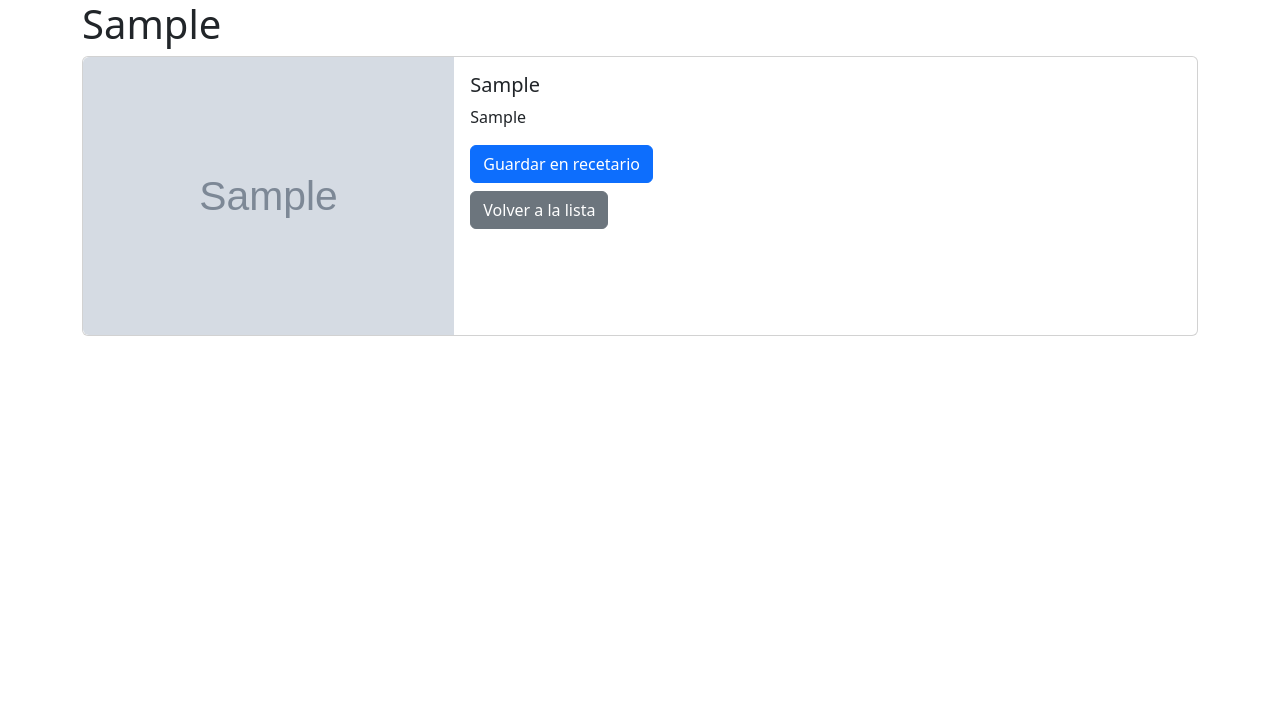
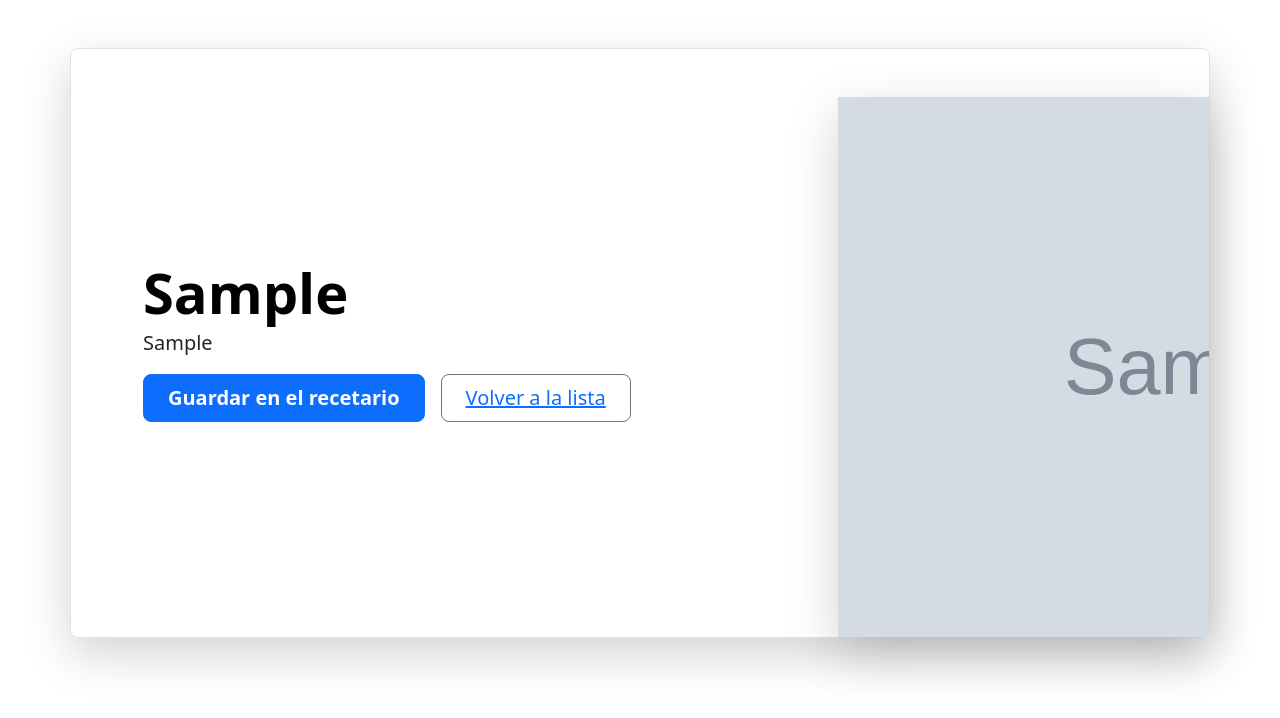
Before and after one commit to jesusdiin/cayetanotest, a Django app: page /bebidas/1 in a window 1280 px wide. Shown: the top 718 px of the page. Run offline with Django 4.2, Linux system fonts and the light colour scheme; tables that the repository leaves empty hold one stand-in row (values such as "Sample post"); grey boxes marked "Sample" are stand-in pictures; a database or web service that is not in the repository returns one stand-in record (values such as "Sample title"); data that the repository does not hold is empty.

Commit message:
style(vistas): :lipstick: add bosstarp

```diff
--- a/recetarios/templates/detalle_bebida.html
+++ b/recetarios/templates/detalle_bebida.html
@@ -8,34 +8,35 @@
     <link href="https://cdn.jsdelivr.net/npm/bootstrap@5.3.3/dist/css/bootstrap.min.css" rel="stylesheet" integrity="sha384-QWTKZyjpPEjISv5WaRU9OFeRpok6YctnYmDr5pNlyT2bRjXh0JMhjY6hW+ALEwIH" crossorigin="anonymous">
 </head>
 <body>
-    <div class="container">
 
-        <h1>{{bebida.nombre}}</h1>
-
-        <div class="card mb-3">
-            <div class="row g-0">
-              <div class="col-md-4">
-                <img src="{{ bebida.imagen }}" class="img-fluid rounded-start" alt="...">
-              </div>
-              <div class="col-md-8">
-                <div class="card-body">
-                  <h5 class="card-title">{{ bebida.nombre }}</h5>
-                    <p class="card-text">
+		<div class="container my-5">
+			<div class="row p-4 pb-0 pe-lg-0 pt-lg-5 align-items-center rounded-3 border shadow-lg">
+				<div class="col-lg-7 p-3 p-lg-5 pt-lg-3">
+				<h1 class="display-4 fw-bold lh-1 text-body-emphasis">{{bebida.nombre}}</h1>
+				<p class="lead">
 					{{ bebida.descripcion }}
 				</p>
-                    <p class="card-text">
+				<div class="d-grid gap-2 d-md-flex justify-content-md-start mb-4 mb-lg-3">
 					<form method="POST">
 						{% csrf_token %}
-                                <button type="button" class="btn btn-primary" data-bs-toggle="modal" data-bs-target="#recetarioModal">
-                                    Guardar en recetario
+						<button type="button" class="btn btn-primary btn-lg px-4 me-md-2 fw-bold"  data-bs-toggle="modal" data-bs-target="#recetarioModal">
+							Guardar en el recetario
 						</button>
+
 					</form>
-                            <a href="/bebidas" class="btn btn-secondary mt-2">Volver a la lista</a>
-                    </p>
+					<button type="button" class="btn btn-outline-secondary btn-lg px-4">
+						<a href="/bebidas">
+							Volver a la lista
+						</a>
+					</button>
 				</div>
 				</div>
+				<div class="col-lg-4 offset-lg-1 p-0 overflow-hidden shadow-lg">
+					<img class="rounded-lg-3" src="{{ bebida.imagen }}" alt="" width="720">
 				</div>
 			</div>
+
+
     </div>
 
 
```
Also changed, not shown: recetarios/templates/detalle_recetario.html (+22 -4 lines), recetarios/templates/new_recetario.html (+21 -6 lines), recetarios/templates/recetarios.html (+20 -6 lines). Lines whose indentation alone changed are shown as unchanged.
